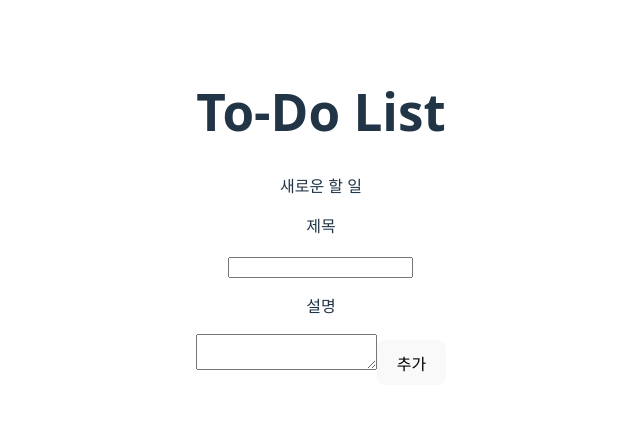
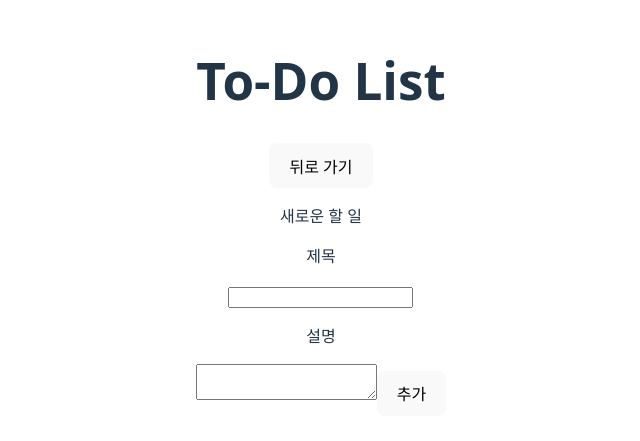
Before and after one commit to zdlghtjdz/todolist-ai, a React (Vite) app in the folder frontend/my-todo-app/: page /todo/new in a window 1280 px wide. Shown: the part 183-624 px from the top of the page, without its empty margins (319-959 px from the left). Built offline with nearby package versions, Linux system fonts and the light colour scheme; no server answers.

Commit message:
뒤로가기 버튼 기능 추가

```diff
--- a/frontend/my-todo-app/src/components/TodoAdd.jsx
+++ b/frontend/my-todo-app/src/components/TodoAdd.jsx
@@ -6,6 +6,10 @@ const TodoAdd = () => {
   const [title, setTitle] = useState("");
   const [description, setDescription] = useState("");
   const navigate = useNavigate();
+
+  const handleNavigateBack = () => {
+    navigate("/");
+  };
 
   const handleAddTask = async () => {
     console.log(title);
@@ -26,6 +30,7 @@ const TodoAdd = () => {
 
   return (
     <div>
+      <button onClick={handleNavigateBack}>뒤로 가기</button>
       <p>새로운 할 일</p>
       <p>제목</p>
       <input
--- a/frontend/my-todo-app/src/components/TodoDetail.jsx
+++ b/frontend/my-todo-app/src/components/TodoDetail.jsx
@@ -6,6 +6,10 @@ const TodoDetail = () => {
   let { id } = useParams();
   const [task, setTask] = useState([]);
   const navigate = useNavigate();
+
+  const navigateBack = () => {
+    navigate("/");
+  };
 
   const handleDeleteTask = async () => {
     try {
@@ -27,6 +31,7 @@ const TodoDetail = () => {
 
   return (
     <div>
+      <button onClick={navigateBack}>뒤로가기</button>
       <h2>할 일 상세 페이지</h2>
       {task ? (
         <div>
```
